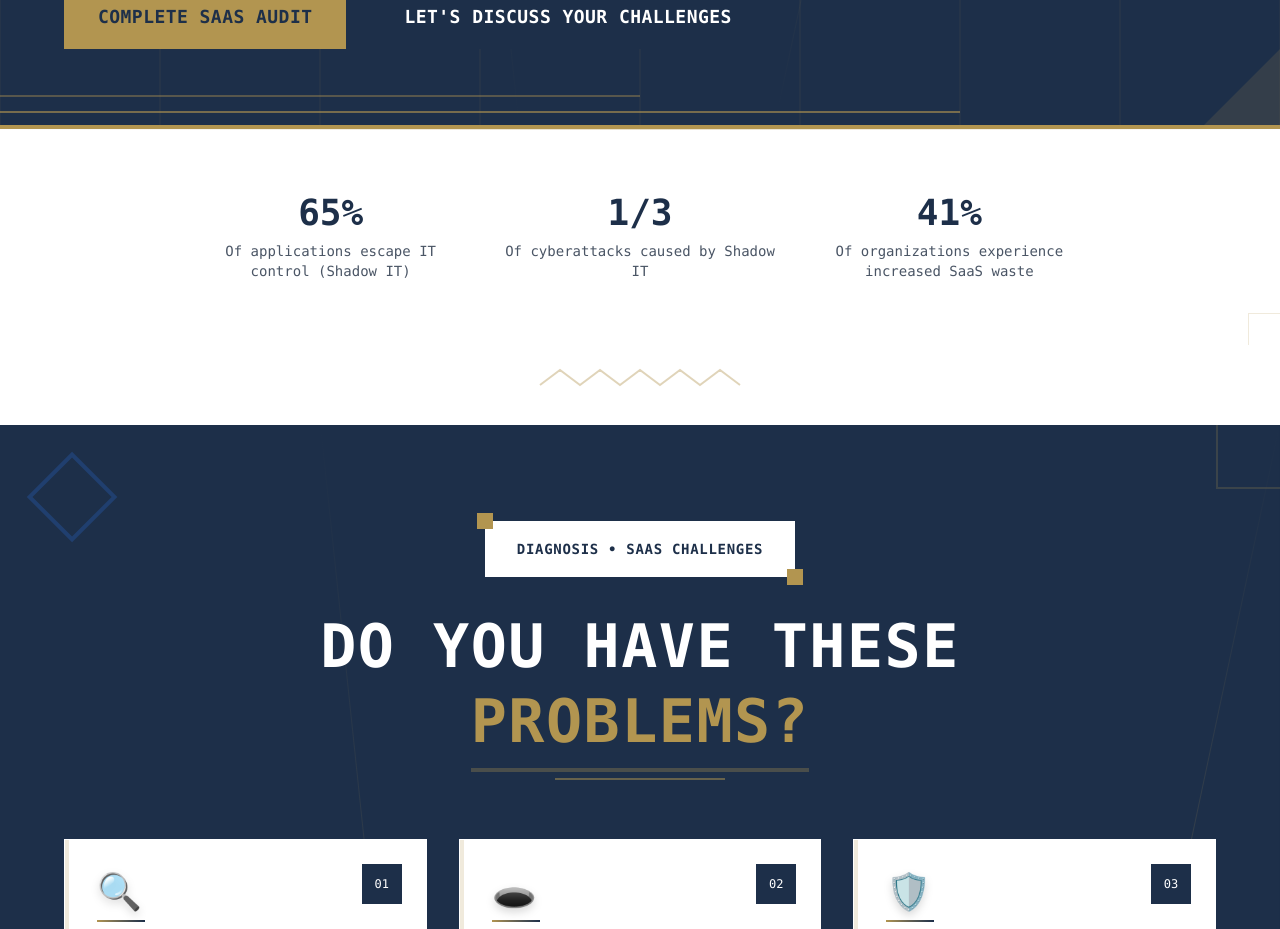
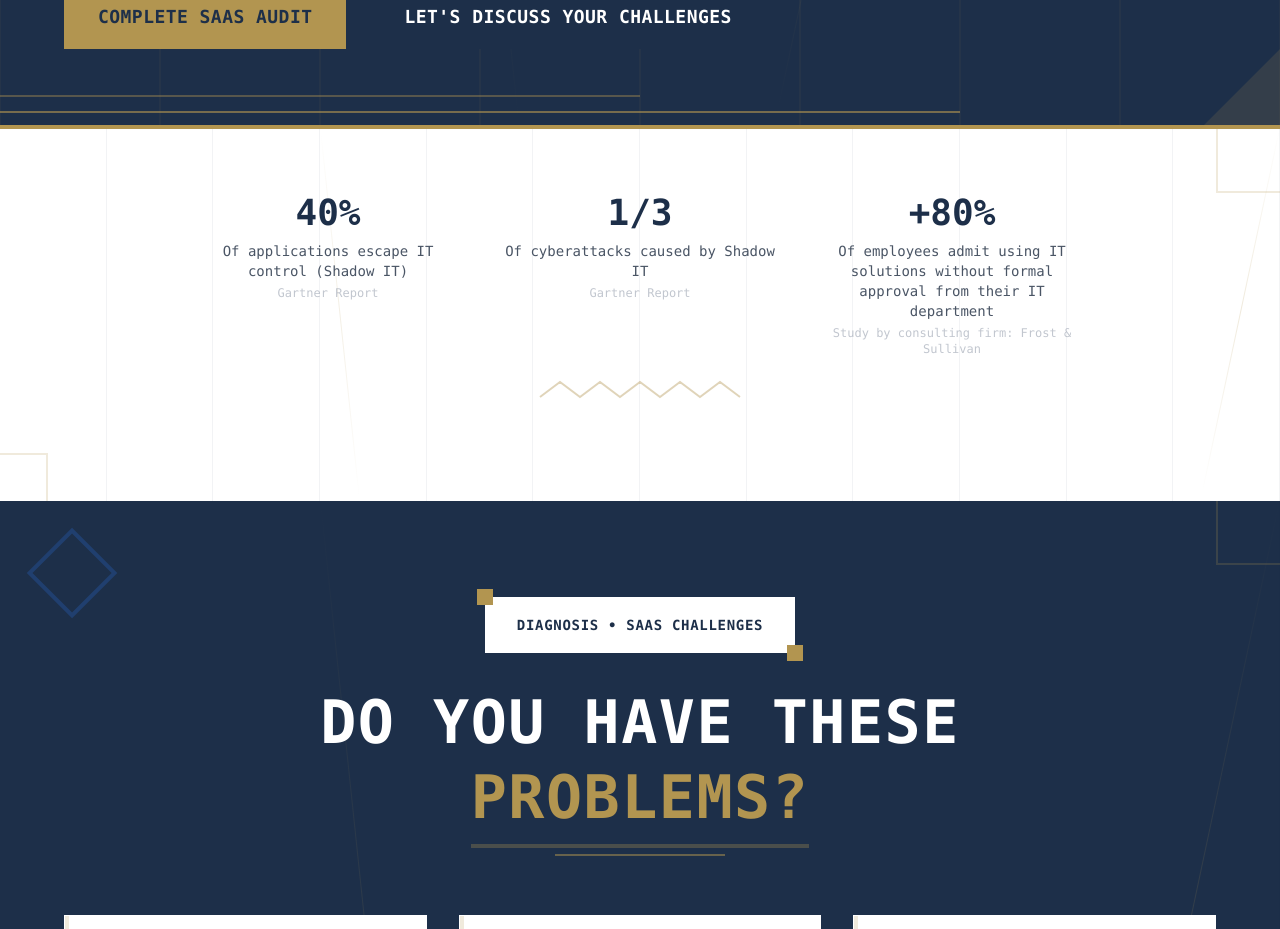
Before and after one commit to rgeron/lafarelle, a Next.js app: page /en/software in a window 1280 px wide. Shown: the part 813-1742 px from the top of the page. Built offline with nearby package versions, Linux system fonts and the light colour scheme.

Commit message:
stat section ok

```diff
--- a/app/[locale]/software/page.tsx
+++ b/app/[locale]/software/page.tsx
@@ -5,7 +5,6 @@ import {
   SolutionsSection,
   StatsSection,
 } from "@/components/landing";
-import SectionSeparator from "@/components/separators/section-separator";
 import { ctaContent } from "@/lib/i18n/cta";
 import { heroContent } from "@/lib/i18n/hero";
 import { type Locale, getContent } from "@/lib/i18n/index";
@@ -31,7 +30,6 @@ export default async function SoftwarePage({ params }: SoftwarePageProps) {
     <div className="min-h-screen font-mono">
       <HeroSection locale={locale} hero={hero} />
       <StatsSection stats={stats} />
-      <SectionSeparator variant="zigzag" />
       <ProblemsSection problems={problems} />
       <SolutionsSection solutions={solutions} />
       <CtaSection locale={locale} cta={cta} />
--- a/components/landing/stats-section.tsx
+++ b/components/landing/stats-section.tsx
@@ -1,30 +1,39 @@
 import AnimatedCounter from "@/components/animations/animated-counter";
 import ScrollReveal from "@/components/animations/scroll-reveal";
 import GeometricBackground from "@/components/background/geometric-background";
+import SectionSeparator from "@/components/separators/section-separator";
 
 interface StatsSectionProps {
   stats: {
     shadowIT: string;
     cyberattacks: string;
     saasWaste: string;
+    sources: {
+      shadowIT: string;
+      cyberattacks: string;
+      saasWaste: string;
+    };
   };
 }
 
 export function StatsSection({ stats }: StatsSectionProps) {
   return (
-    <section className="py-16 bg-white relative overflow-hidden">
-      <GeometricBackground variant="minimal" />
+    <section className="py-16 bg-white relative overflow-hidden ">
+      <GeometricBackground variant="section" />
 
       <div className="container mx-auto px-4">
         <div className="max-w-4xl mx-auto">
-          <div className="grid md:grid-cols-3 gap-8 text-center">
+          <div className="grid md:grid-cols-3 gap-10 text-center">
             <ScrollReveal delay={200}>
               <div className="group">
                 <div className="text-4xl font-bold text-primary mb-2 transition-all duration-300 group-hover:text-secondary">
-                  <AnimatedCounter end={65} suffix="%" />
+                  <AnimatedCounter end={40} suffix="%" />
                 </div>
-                <p className="font-mono text-sm text-gray-600 transition-colors duration-300 group-hover:text-gray-800">
+                <p className="font-mono text-sm text-gray-600 transition-colors duration-300 group-hover:text-gray-800 mb-1">
                   {stats.shadowIT}
+                </p>
+                <p className="text-xs text-gray-400 font-mono opacity-60">
+                  {stats.sources.shadowIT}
                 </p>
               </div>
             </ScrollReveal>
@@ -34,8 +43,11 @@ export function StatsSection({ stats }: StatsSectionProps) {
                 <div className="text-4xl font-bold text-primary mb-2 transition-all duration-300 group-hover:text-secondary">
                   1/3
                 </div>
-                <p className="font-mono text-sm text-gray-600 transition-colors duration-300 group-hover:text-gray-800">
+                <p className="font-mono text-sm text-gray-600 transition-colors duration-300 group-hover:text-gray-800 mb-1">
                   {stats.cyberattacks}
+                </p>
+                <p className="text-xs text-gray-400 font-mono opacity-60">
+                  {stats.sources.cyberattacks}
                 </p>
               </div>
             </ScrollReveal>
@@ -43,14 +55,18 @@ export function StatsSection({ stats }: StatsSectionProps) {
             <ScrollReveal delay={600}>
               <div className="group">
                 <div className="text-4xl font-bold text-primary mb-2 transition-all duration-300 group-hover:text-secondary">
-                  <AnimatedCounter end={41} suffix="%" />
+                  +80%
                 </div>
-                <p className="font-mono text-sm text-gray-600 transition-colors duration-300 group-hover:text-gray-800">
+                <p className="font-mono text-sm text-gray-600 transition-colors duration-300 group-hover:text-gray-800 mb-1">
                   {stats.saasWaste}
+                </p>
+                <p className="text-xs text-gray-400 font-mono opacity-60">
+                  {stats.sources.saasWaste}
                 </p>
               </div>
             </ScrollReveal>
           </div>
+          <SectionSeparator variant="zigzag" className="" />
         </div>
       </div>
     </section>
--- a/lib/i18n/stats.ts
+++ b/lib/i18n/stats.ts
@@ -4,17 +4,34 @@ export interface StatsContent {
   shadowIT: string;
   cyberattacks: string;
   saasWaste: string;
+  sources: {
+    shadowIT: string;
+    cyberattacks: string;
+    saasWaste: string;
+  };
 }
 
 export const statsContent: Record<Locale, StatsContent> = {
   fr: {
     shadowIT: "Des applications échappent à l'IT (Shadow IT)",
-    cyberattacks: "Des cyberattaques causées par le Shadow IT",
-    saasWaste: "Des organisations subissent une hausse du gaspillage SaaS",
+    cyberattacks: "Des cyberattaques sont causées par le Shadow IT",
+    saasWaste:
+      "Des salariés admettent utiliser des SaaS sans accord de leur DSI",
+    sources: {
+      shadowIT: "Rapport Gartner",
+      cyberattacks: "Rapport Gartner",
+      saasWaste: "Frost & Sullivan",
+    },
   },
   en: {
     shadowIT: "Of applications escape IT control (Shadow IT)",
     cyberattacks: "Of cyberattacks caused by Shadow IT",
-    saasWaste: "Of organizations experience increased SaaS waste",
+    saasWaste:
+      "Of employees admit using IT solutions without formal approval from their IT department",
+    sources: {
+      shadowIT: "Gartner Report",
+      cyberattacks: "Gartner Report",
+      saasWaste: "Study by consulting firm: Frost & Sullivan",
+    },
   },
 };
```
